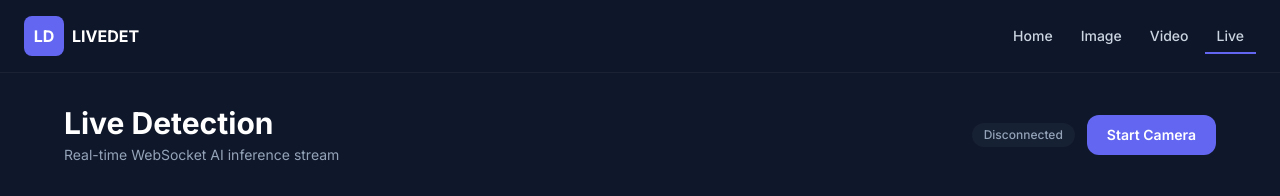
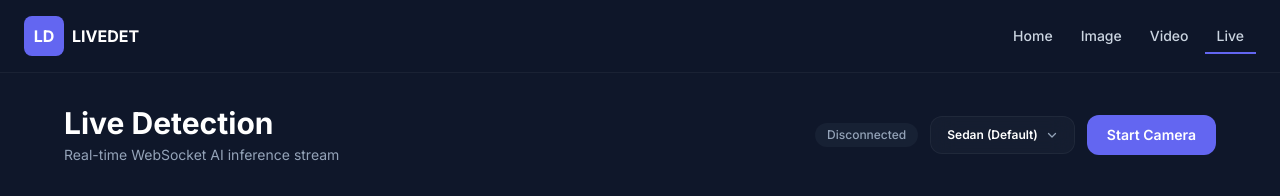
Before and after one commit to IhsanMhd-mr/livedet, a React (Vite) app in the folder frontend/: page /live in a window 1280 px wide. Shown: the top 196 px of the page. Built offline with nearby package versions, Linux system fonts and the light colour scheme.

Commit message:
feat: live detection frontend interface update

```diff
--- a/frontend/src/pages/LiveDetection.jsx
+++ b/frontend/src/pages/LiveDetection.jsx
@@ -1,4 +1,4 @@
-import { useEffect, useRef, useCallback } from 'react'
+import { useState, useEffect, useRef, useCallback } from 'react'
 import { motion, AnimatePresence } from 'framer-motion'
 import useWebSocket from '@/hooks/useWebSocket'
 import StatusBadge from '@/components/ui/StatusBadge'
@@ -12,11 +12,49 @@ const SEVERITY_COLORS = {
   Critical: '#ef4444',
 }
 
+const VEHICLE_PRESETS = [
+  {
+    id: 'sedan',
+    name: 'Sedan (Default)',
+    icon: '🚗',
+    dimensions: 'H: 1.2m · A: 45° · F: 600px',
+    desc: 'Standard passenger car mount height and tilt angle.',
+    active: true,
+  },
+  {
+    id: 'suv',
+    name: 'SUV / Crossover',
+    icon: '🚙',
+    dimensions: 'H: 1.5m · A: 40° · F: 600px',
+    desc: 'Mid-size utility vehicle mounting configuration.',
+    active: false,
+  },
+  {
+    id: 'van',
+    name: 'Delivery Van',
+    icon: '🚐',
+    dimensions: 'H: 2.0m · A: 35° · F: 600px',
+    desc: 'Commercial delivery van mounting parameters.',
+    active: false,
+  },
+  {
+    id: 'truck',
+    name: 'Heavy Truck',
+    icon: '🚛',
+    dimensions: 'H: 2.8m · A: 30° · F: 600px',
+    desc: 'Heavy transport vehicle front-cab mounting config.',
+    active: false,
+  }
+]
+
 export default function LiveDetection() {
   const { connect, disconnect, wsStatus, currentFrame, detections, fps, depthActive, send } = useWebSocket('', false)
 
   const isConnected = wsStatus === 'connected'
   const isConnecting = wsStatus === 'connecting'
+
+  const [selectedPreset, setSelectedPreset] = useState('sedan')
+  const [isDropdownOpen, setIsDropdownOpen] = useState(false)
 
   const videoRef        = useRef(null)
   const displayCanvasRef = useRef(null)
@@ -26,9 +64,22 @@ export default function LiveDetection() {
   const animFrameRef    = useRef(null)
   const detectionsRef   = useRef([])
   const wsConnectedRef  = useRef(false)
+  const dropdownRef      = useRef(null)
 
   useEffect(() => { detectionsRef.current = detections }, [detections])
   useEffect(() => { wsConnectedRef.current = isConnected }, [isConnected])
+
+  useEffect(() => {
+    function handleClickOutside(event) {
+      if (dropdownRef.current && !dropdownRef.current.contains(event.target)) {
+        setIsDropdownOpen(false)
+      }
+    }
+    document.addEventListener("mousedown", handleClickOutside)
+    return () => {
+      document.removeEventListener("mousedown", handleClickOutside)
+    }
+  }, [dropdownRef])
 
   // ── Camera ──────────────────────────────────────────────────────────────
   const startCamera = async () => {
@@ -171,6 +222,8 @@ export default function LiveDetection() {
     }
   }
 
+  const activePresetObj = VEHICLE_PRESETS.find(p => p.id === selectedPreset) || VEHICLE_PRESETS[0]
+
   return (
     <div className="mx-auto max-w-6xl">
       {/* Header */}
@@ -194,6 +247,97 @@ export default function LiveDetection() {
 
         <div className="flex items-center gap-3">
           <StatusBadge status={wsStatus} />
+
+          {/* Vehicle calibration preset dropdown */}
+          <div className="relative" ref={dropdownRef}>
+            <button
+              type="button"
+              disabled={isConnected || isConnecting}
+              onClick={() => setIsDropdownOpen(!isDropdownOpen)}
+              className={`flex items-center gap-2 rounded-xl border border-white/5 bg-surface-800/40 backdrop-blur-md px-4 py-2.5 text-xs font-semibold text-white transition-all hover:bg-surface-800/60 focus:outline-none focus:ring-1 focus:ring-brand-500/50 ${
+                (isConnected || isConnecting) ? 'opacity-70 cursor-not-allowed' : 'cursor-pointer'
+              }`}
+            >
+              <span>{activePresetObj.name}</span>
+              <svg
+                className={`h-3 w-3 text-slate-400 transition-transform duration-200 ${isDropdownOpen ? 'rotate-180' : ''}`}
+                fill="none"
+                viewBox="0 0 24 24"
+                stroke="currentColor"
+              >
+                <path strokeLinecap="round" strokeLinejoin="round" strokeWidth={2.5} d="M19 9l-7 7-7-7" />
+              </svg>
+            </button>
+
+            <AnimatePresence>
+              {isDropdownOpen && (
+                <motion.div
+                  initial={{ opacity: 0, y: 8, scale: 0.95 }}
+                  animate={{ opacity: 1, y: 0, scale: 1 }}
+                  exit={{ opacity: 0, y: 8, scale: 0.95 }}
+                  transition={{ duration: 0.15 }}
+                  className="absolute right-0 mt-2 w-56 origin-top-right rounded-2xl border border-white/10 bg-surface-900/95 backdrop-blur-xl p-2 shadow-2xl z-[100]"
+                >
+                  <div className="px-3 py-1.5 border-b border-white/5 mb-1.5">
+                    <p className="text-[9px] font-bold uppercase tracking-wider text-slate-400 font-sans">Select Vehicle Preset</p>
+                  </div>
+                  <div className="space-y-1">
+                    {VEHICLE_PRESETS.map((preset) => {
+                      const isSelected = preset.id === selectedPreset
+
+                      if (preset.active) {
+                        return (
+                          <button
+                            key={preset.id}
+                            type="button"
+                            onClick={() => {
+                              setSelectedPreset(preset.id)
+                              setIsDropdownOpen(false)
+                            }}
+                            className={`w-full flex items-center justify-between rounded-xl p-2 text-left transition-colors border ${
+                              isSelected
+                                ? 'bg-brand-500/20 text-white border-brand-500/30'
+                                : 'hover:bg-white/5 text-slate-300 border-transparent'
+                            }`}
+                          >
+                            <div>
+                              <p className="font-semibold text-xs text-white leading-tight">{preset.name}</p>
+                              <p className="text-[9px] text-slate-400 mt-0.5 font-mono">{preset.dimensions}</p>
+                            </div>
+                            {isSelected && (
+                              <span className="h-1.5 w-1.5 rounded-full bg-brand-400 mr-1" />
+                            )}
+                          </button>
+                        )
+                      } else {
+                        return (
+                          <div
+                            key={preset.id}
+                            className="group relative w-full flex items-center justify-between rounded-xl p-2 text-left border border-transparent opacity-40 cursor-not-allowed bg-white/[0.01]"
+                          >
+                            <div>
+                              <p className="font-semibold text-xs text-slate-300 leading-tight">{preset.name}</p>
+                              <p className="text-[9px] text-slate-500 mt-0.5 font-mono">{preset.dimensions}</p>
+                            </div>
+                            <span className="text-[10px] mr-1">🔒</span>
+
+                            {/* Hover tooltip for future scope */}
+                            <div className="absolute hidden group-hover:flex flex-col items-center pointer-events-none z-[110] right-full top-1/2 -translate-y-1/2 mr-3 w-48">
+                              <div className="bg-slate-950/95 border border-white/10 text-white text-[11px] rounded-xl p-2.5 shadow-2xl backdrop-blur-md text-center">
+                                <p className="font-bold text-[9px] text-amber-400 uppercase tracking-wider mb-0.5">🔒 Future Scope</p>
+                                <p className="text-slate-400 leading-normal text-[10px]">This mounting preset is under future development and will be configurable soon.</p>
+                              </div>
+                            </div>
+                          </div>
+                        )
+                      }
+                    })}
+                  </div>
+                </motion.div>
+              )}
+            </AnimatePresence>
+          </div>
+
           {isConnected || isConnecting ? (
             <button
               onClick={() => { stopCamera(); disconnect() }}
```
